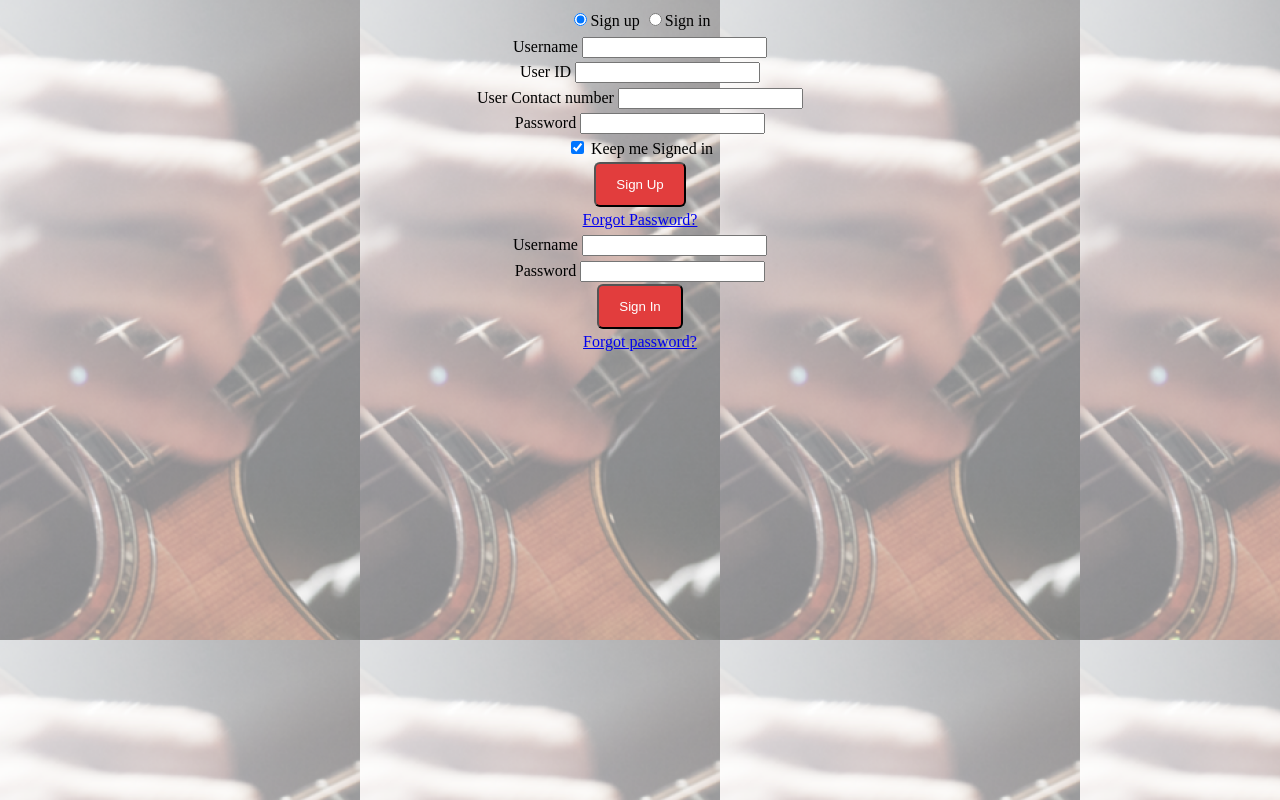
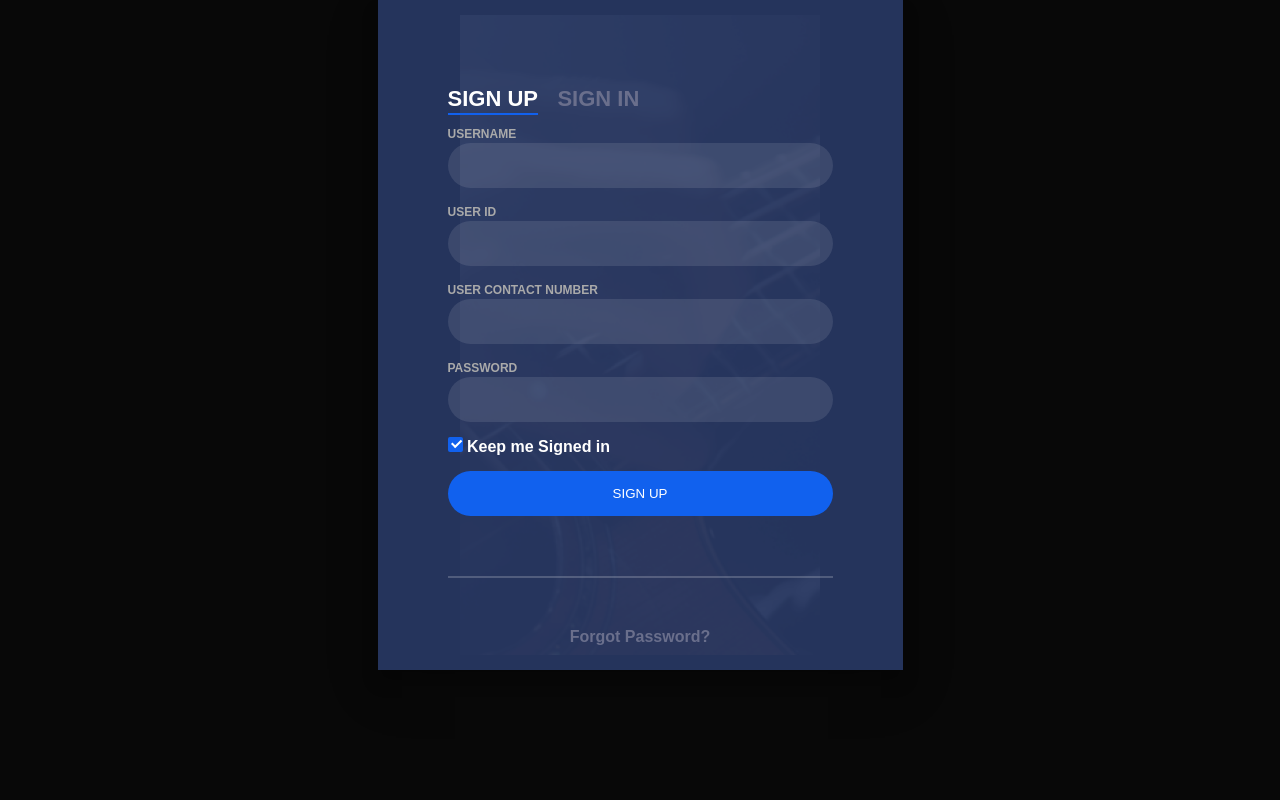
Before and after one commit to shweta77774/musix, a plain HTML site: page sign.html in a window 1280 px wide. Drawn offline with Linux system fonts and the light colour scheme.

Commit message:
Update sign.css

```diff
--- a/sign.css
+++ b/sign.css
@@ -1,27 +1,208 @@
 body{
-    background-image: url("homepage 1.png");
-    background-size: 240 pixel;
-    text-align: center;
-    line-height: 1.6;
-}
-.button{
-    display: inline-block;
-    padding: 10px 20px;
-    text-align: center;
-    text-decoration: none;
-    color: #ffffff;
-    background-color: #e23d3d;
-    border-radius: 6px;
-    outline: none;
-    line-height: 1.6;
-}
-div {
-    text-align: center;
-    line-height: 1.6;
+	margin:0;
+	color:#6a6f8c;
+	background:#080808;
+	font:600 16px/18px 'Open Sans',sans-serif;
 
 }
-div.a{
-    text-align: center;
-    line-height: 1.6;
+*,:after,:before{box-sizing:border-box}
+.clearfix:after,.clearfix:before{content:'';display:table}
+.clearfix:after{clear:both;display:block}
+a{color:inherit;text-decoration:none}
+
+.login-wrap{
+	width:100%;
+	margin:auto;
+	max-width:525px;
+	min-height:670px;
+	position:relative;
+	background:url(homepage\ 1.png) no-repeat center;
+    box-shadow:0 12px 15px 0 rgba(0,0,0,.24),0 17px 50px 0 rgba(0,0,0,.19);
 
 }
+.login-html{
+	width:100%;
+	height:100%;
+	position:absolute;
+	padding:90px 70px 50px 70px;
+	background:rgba(40,57,101,.9);
+}
+.login-html .sign-in-htm,
+.login-html .sign-up-htm{
+	top:0;
+	left:0;
+	right:0;
+	bottom:0;
+	position:absolute;
+	transform:rotateY(180deg);
+	backface-visibility:hidden;
+	transition:all .4s linear;
+}
+.login-html .sign-in,
+.login-html .sign-up,
+.login-form .group .check{
+	display:none;
+}
+.login-html .tab,
+.login-form .group .label,
+.login-form .group .button{
+	text-transform:uppercase;
+}
+.login-html .tab{
+	font-size:22px;
+	margin-right:15px;
+	padding-bottom:5px;
+	margin:0 15px 10px 0;
+	display:inline-block;
+	border-bottom:2px solid transparent;
+}
+.login-html .sign-in:checked + .tab,
+.login-html .sign-up:checked + .tab{
+	color:#fff;
+	border-color:#1161ee;
+}
+.login-form{
+	min-height:345px;
+	position:relative;
+	perspective:1000px;
+	transform-style:preserve-3d;
+}
+.login-form .group{
+	margin-bottom:15px;
+}
+.login-form .group .label,
+.login-form .group .input,
+.login-form .group .button{
+	width:100%;
+	color:#fff;
+	display:block;
+}
+.login-form .group .input,
+.login-form .group .button{
+	border:none;
+	padding:15px 20px;
+	border-radius:25px;
+	background:rgba(255,255,255,.1);
+}
+.login-form .group input[data-type="password"]{
+	text-decoration:circle;
+	-webkit-text-security:circle;
+}
+.login-form .group .label{
+	color:#aaa;
+	font-size:12px;
+}
+.login-form .group .button{
+	background:#1161ee;
+}
+.login-form .group label .icon{
+	width:15px;
+	height:15px;
+	border-radius:2px;
+	position:relative;
+	display:inline-block;
+	background:rgba(255,255,255,.1);
+}
+.login-form .group label .icon:before,
+.login-form .group label .icon:after{
+	content:'';
+	width:10px;
+	height:2px;
+	background:#fff;
+	position:absolute;
+	transition:all .2s ease-in-out 0s;
+}
+.login-form .group label .icon:before{
+	left:3px;
+	width:5px;
+	bottom:6px;
+	transform:scale(0) rotate(0);
+}
+.login-form .group label .icon:after{
+	top:6px;
+	right:0;
+	transform:scale(0) rotate(0);
+}
+.login-form .group .check:checked + label{
+	color:#fff;
+}
+.login-form .group .check:checked + label .icon{
+	background:#1161ee;
+}
+.login-form .group .check:checked + label .icon:before{
+	transform:scale(1) rotate(45deg);
+}
+.login-form .group .check:checked + label .icon:after{
+	transform:scale(1) rotate(-45deg);
+}
+.login-html .sign-in:checked + .tab + .sign-up + .tab + .login-form .sign-in-htm{
+	transform:rotate(0);
+}
+.login-html .sign-up:checked + .tab + .login-form .sign-up-htm{
+	transform:rotate(0);
+}
+
+.hr{
+	height:2px;
+	margin:60px 0 50px 0;
+	background:rgba(255,255,255,.2);
+}
+.foot-lnk{
+	text-align:center;
+}
+* {box-sizing: border-box;}
+
+body {
+  margin: 0;
+  font-family: Arial, Helvetica, sans-serif;
+}
+
+.header {
+  overflow: hidden;
+  background-color: #080808;
+  padding: 20px 10px;
+}
+
+.header a {
+  float: left;
+  color: rgb(9, 141, 27);
+  text-align: center;
+  padding: 12px;
+  text-decoration: none;
+  font-size: 18px;
+  line-height: 25px;
+  border-radius: 4px;
+}
+
+.header a.logo {
+    font-size: 20px;
+    font-weight: bold;
+    font-family:cursive
+ }
+
+  .header a:hover {
+    background-color: rgb(17, 17, 17);
+    color: black;
+  }
+
+  .header a.active {
+    background-color: rgb(37, 228, 11);
+    color: rgb(10, 10, 10);
+    border: rgb(0, 0, 0);
+    border-radius: 4px;
+  }
+
+  .header-right {
+    float: right;
+  }
+
+  @media screen and (max-width: 500px) {
+    .header a {
+      float: none;
+      display: block;
+      text-align: left;
+    }
+
+    .header-right {
+      float: none;
+    }
```
